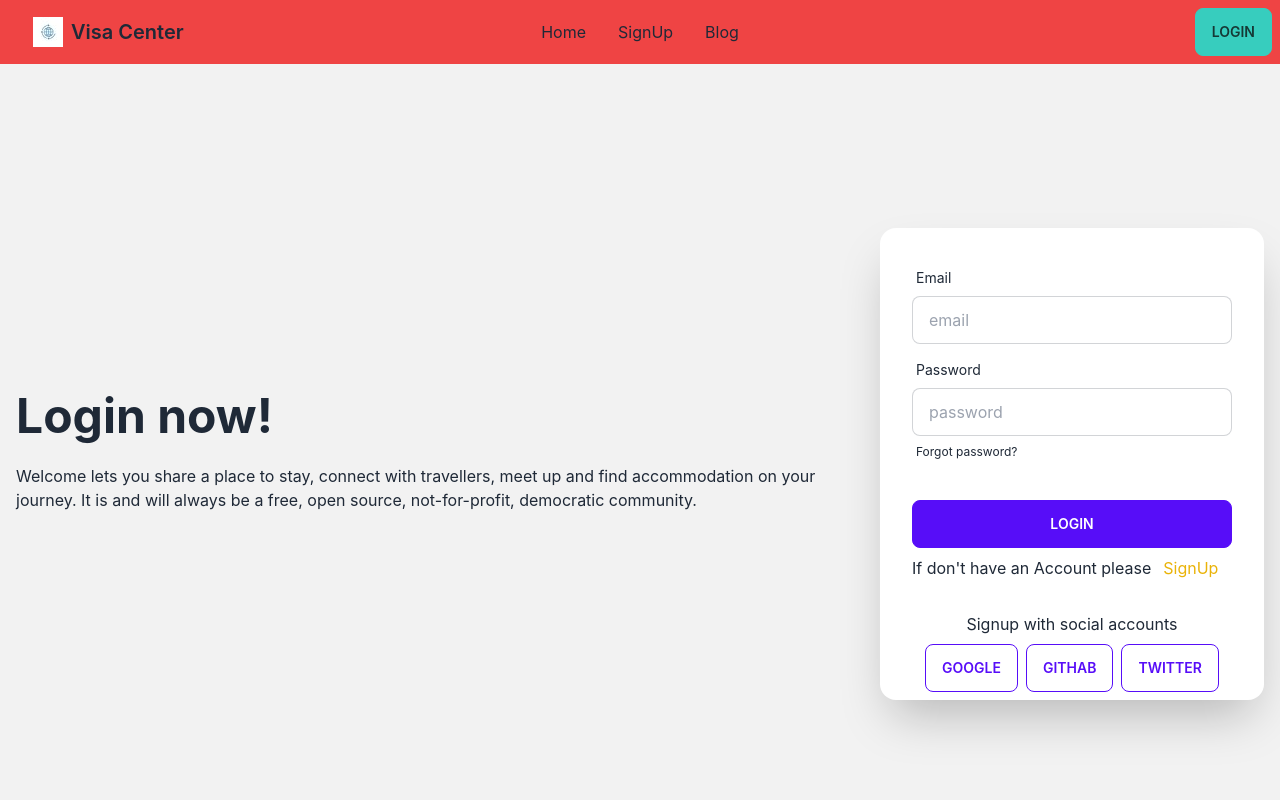
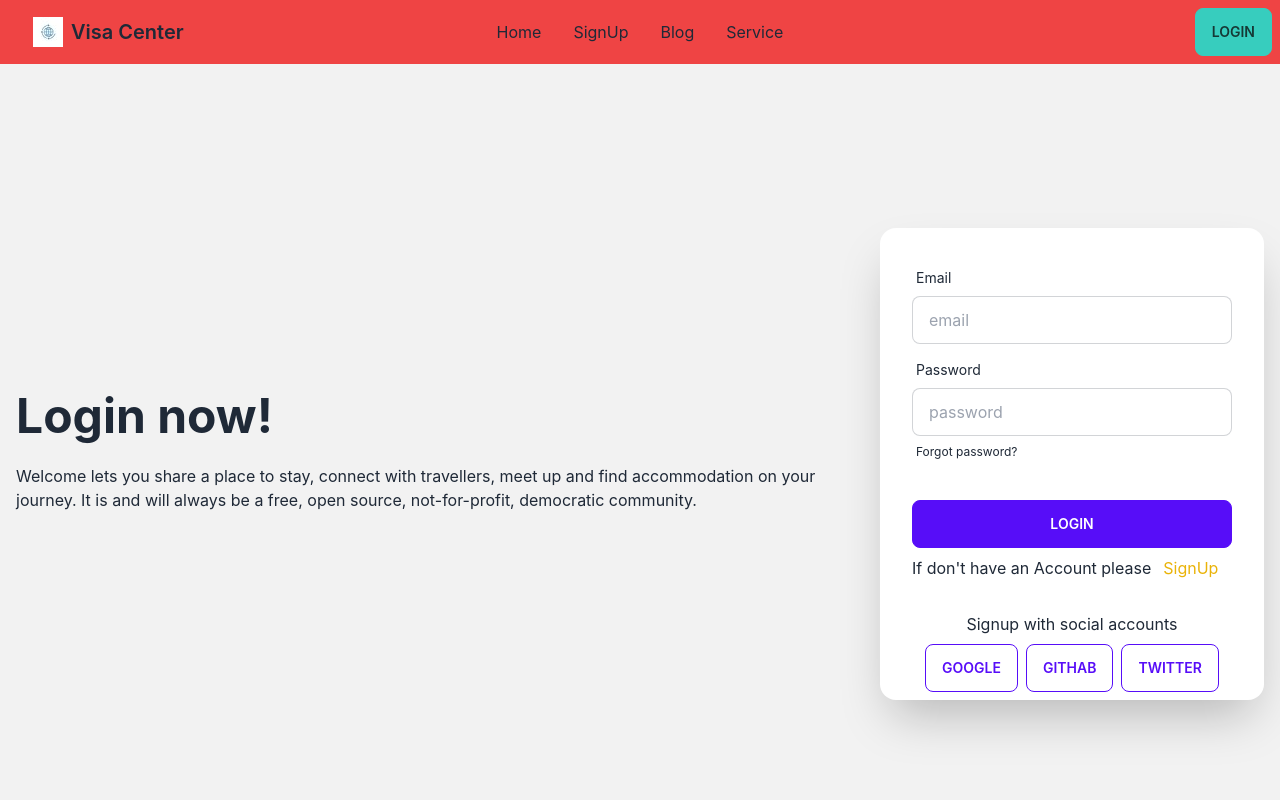
Before and after one commit to saifrony/pro-11-clint, a React (Create React App) app: page /login in a window 1280 px wide. Shown: the top 800 px of the page. Built offline with nearby package versions, Linux system fonts and the light colour scheme; no server answers.

Commit message:
service addad

```diff
--- a/src/Pages/Home/Home/ServiceItem.js
+++ b/src/Pages/Home/Home/ServiceItem.js
@@ -5,7 +5,7 @@ const ServiceItem = () => {
 
     const[items,setItem]=useState([]);
     useEffect(()=>{
-        fetch('http://localhost:5000/services')
+        fetch('https://visa-server-2.vercel.app/services')
         .then((res)=>res.json())
         .then((data)=>setItem(data))
     }
--- a/src/Pages/Service.js
+++ b/src/Pages/Service.js
@@ -5,7 +5,7 @@ import ServiceCard from './Home/Home/ServiceCard';
 const Service = () => {
     const[users,setUser]=useState([]);
     useEffect(()=>{
-        fetch('https://visa-server-2.vercel.app/services')
+        fetch('https://visa-server-2.vercel.app/service')
         .then((res)=>res.json())
         .then((data)=>setUser(data))
     }
--- a/src/Router/Router.js
+++ b/src/Router/Router.js
@@ -32,7 +32,7 @@ const routers  = createBrowserRouter([
             },
             {
                 path:'/service',
-                element:<ServiceItem></ServiceItem>
+                element:<PrivateRoute><ServiceItem></ServiceItem></PrivateRoute>
             }
 
         ]
--- a/src/shared/Header.js
+++ b/src/shared/Header.js
@@ -25,6 +25,7 @@ const Header = () => {
       <li><Link to='/'>Home</Link></li>
         <li><Link to='/signup'>SignUp</Link></li>
         <li><Link to='/Blog'>Blog</Link></li>
+        <li><Link to='/service'>Service</Link></li>
       </ul>
     </div>
    <Link className="btn btn-ghost normal-case text-xl" to='/'> <img className='m-2' src={img2} alt=''/> Visa Center</Link>
@@ -35,6 +36,7 @@ const Header = () => {
       <li><Link to='/'>Home</Link></li>
       <li><Link to='/signup'>SignUp</Link></li>
       <li><Link to='/Blog'>Blog</Link></li>
+      <li><Link to='/service'>Service</Link></li>
     </ul>
   </div>
   <div className="navbar-end">
```
